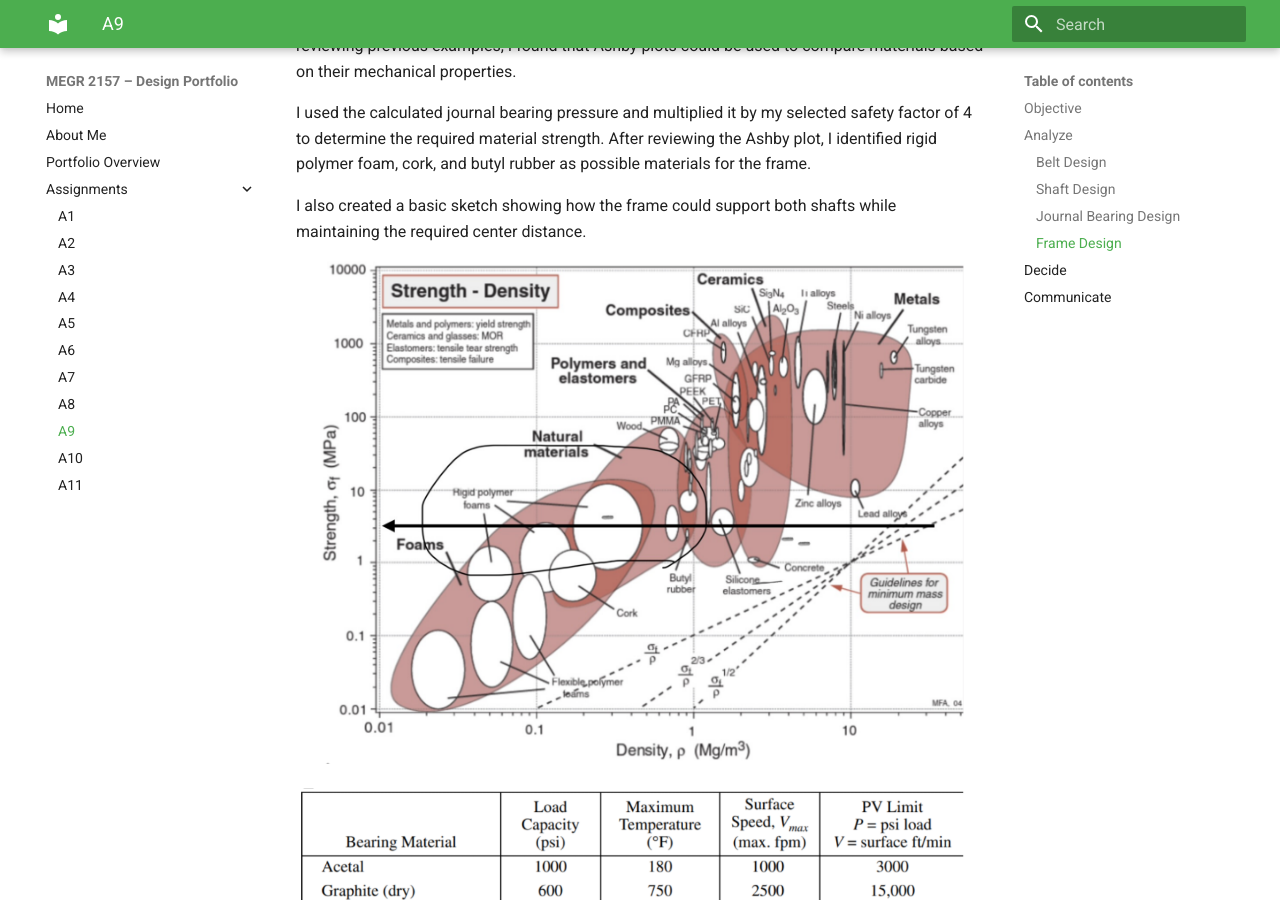
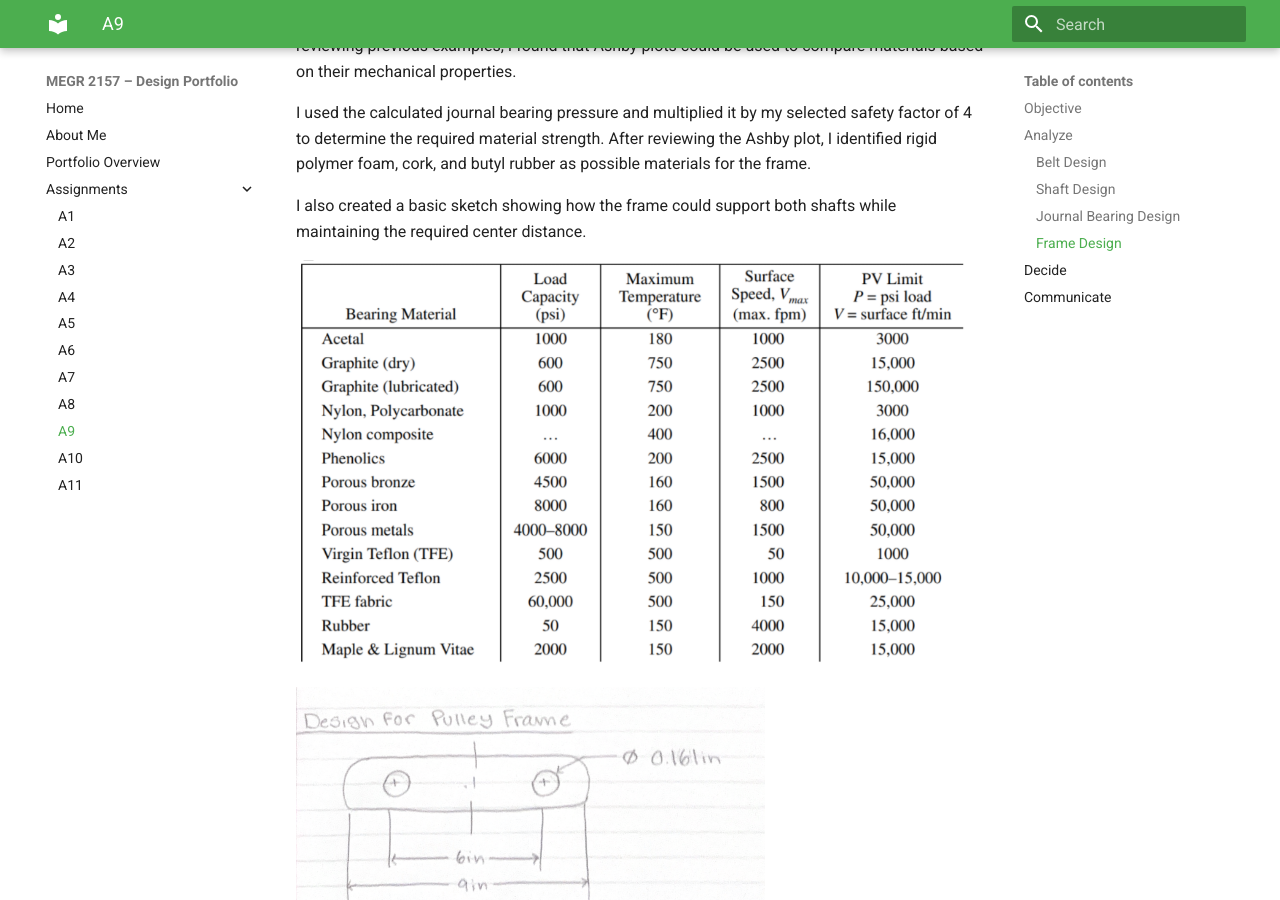
Before and after one commit to gmclean04/Mclean-MEGR-2156-Portfolio, an MkDocs documentation site: the page built from docs/assignments/A09/index.md, in a window 1280 px wide and 900 px high, scrolled down 3436 px. Built offline with MkDocs 1.6.1 and Material for MkDocs 9.7.7, drawn with Linux system fonts in a browser that asks for light colours.

Commit message:
Reorganize images in A09 assignment documentation
Rearranged images in the document to improve clarity and flow. Updated image references for the Ashby plot and final pulley design.

```diff
--- a/docs/assignments/A09/index.md
+++ b/docs/assignments/A09/index.md
@@ -42,9 +42,9 @@ I used the calculated journal bearing pressure and multiplied it by my selected
 
 I also created a basic sketch showing how the frame could support both shafts while maintaining the required center distance.
 
-![Ashby Plot](https://github.com/gmclean04/Mclean-MEGR-2156-Portfolio/raw/2e40a7a855d1ec5d4dd4718e942df9d71243abad/docs/assignments/A09/A9_DensityStrength.png)
+![Frame Material Selection](https://github.com/gmclean04/Mclean-MEGR-2156-Portfolio/raw/2e40a7a855d1ec5d4dd4718e942df9d71243abad/docs/assignments/A09/A9_MaterialTable.png)
 
-![Frame Material Selection](https://github.com/gmclean04/Mclean-MEGR-2156-Portfolio/raw/2e40a7a855d1ec5d4dd4718e942df9d71243abad/docs/assignments/A09/A9_MaterialTable.png)
+![Final Pulley Design](https://github.com/gmclean04/Mclean-MEGR-2156-Portfolio/raw/2e40a7a855d1ec5d4dd4718e942df9d71243abad/docs/assignments/A09/A9_PulleyDesign.png)
 
 ## Decide
 
@@ -56,7 +56,7 @@ For the journal bearings, I selected dry graphite. Based on the reference design
 
 For the frame, I identified rigid polymer foam, cork, and butyl rubber as possible materials using the Ashby plot. These materials were selected because their strength ranges were close to the calculated requirements while also keeping the overall design relatively lightweight.
 
-![Final Pulley Design](https://github.com/gmclean04/Mclean-MEGR-2156-Portfolio/raw/2e40a7a855d1ec5d4dd4718e942df9d71243abad/docs/assignments/A09/A9_PulleyDesign.png)
+![Ashby Plot](https://github.com/gmclean04/Mclean-MEGR-2156-Portfolio/raw/2e40a7a855d1ec5d4dd4718e942df9d71243abad/docs/assignments/A09/A9_DensityStrength.png)
 
 ## Communicate
 
```
